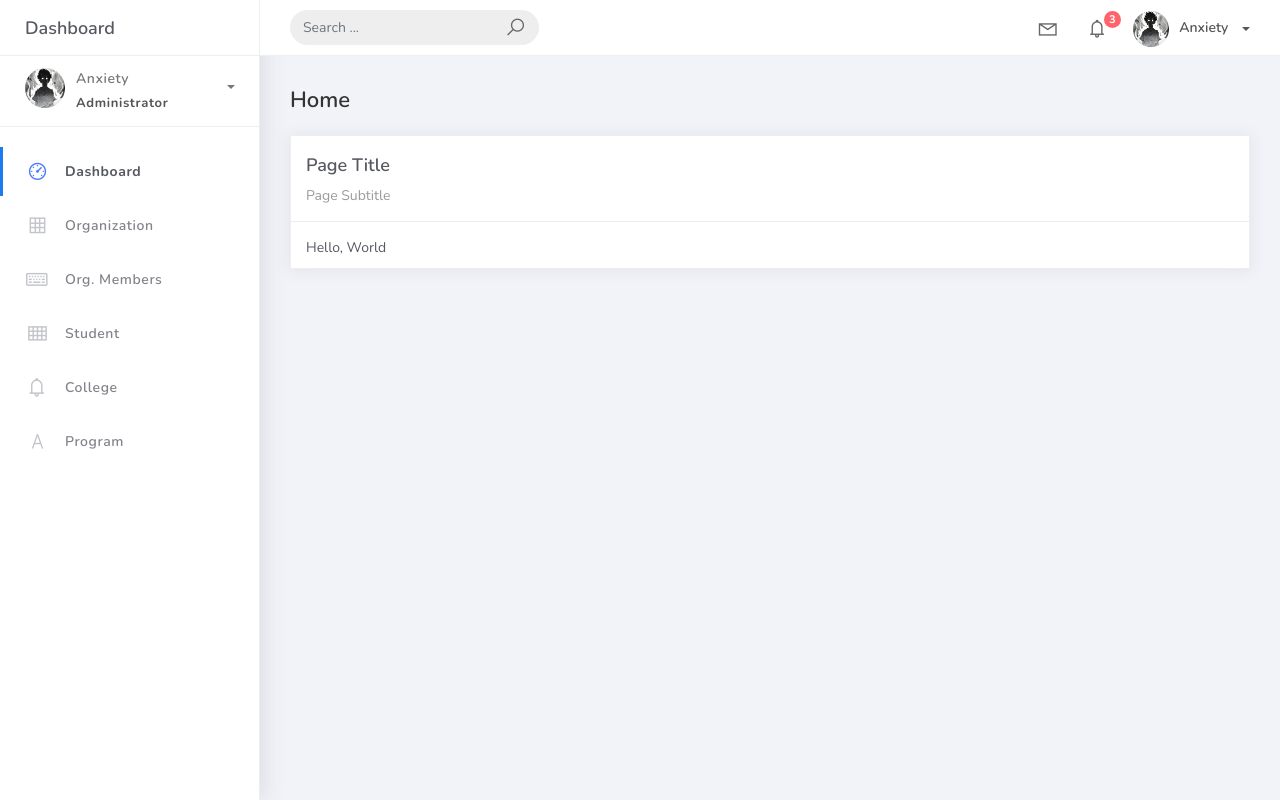
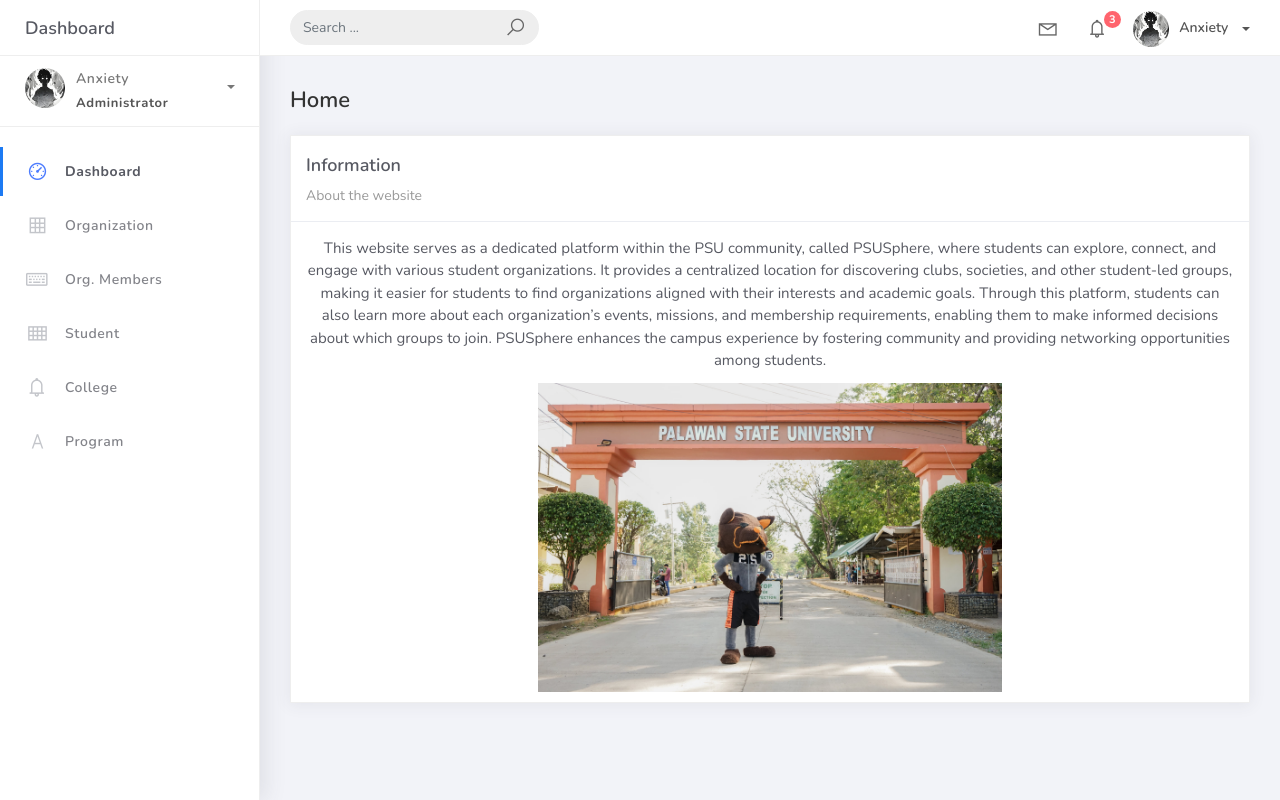
Before and after one commit to anxiety16/PSUSphere, a Django app: page / in a window 1280 px wide. Run offline with Django 5.2, Linux system fonts and the light colour scheme; some libraries are stand-ins or nearby versions.

Commit message:
add txt information in homepage

```diff
--- a/projectsite/templates/home.html
+++ b/projectsite/templates/home.html
@@ -9,11 +9,17 @@
                 <div class="col-md-12">
                     <div class="card">
                         <div class="card-header">
-                            <div class="card-title">Page Title</div>
-                            <div class="card-category">Page Subtitle</div>
+                            <div class="card-title">Information</div>
+                            <div class="card-category">About the website</div>
                         </div>
-                        <div class="card-body">
-                            Hello, World
+                        <div class="card-body text-center">
+                            <p>This website serves as a dedicated platform within the PSU community, called PSUSphere, where students can explore, connect, and engage with various student organizations.
+                                It provides a centralized location for discovering clubs, societies, and other student-led groups, making it easier for students to find organizations aligned with their interests and academic goals.
+                                Through this platform, students can also learn more about each organization’s events, missions, and membership requirements, enabling them to make informed decisions about which groups to join.
+                                PSUSphere enhances the campus experience by fostering community and providing networking opportunities among students.</p>
+                        <div class="text-center">
+                            <img src="{% static 'img/psu.jpg' %}" alt="PSU Logo" class="img-fluid mx-auto d-block" style="width: 50%; height: auto;">
+                        </div>
                         </div>
                     </div>
                 </div>
```
Also changed, not shown: projectsite/static/img/psu.jpg (added).
